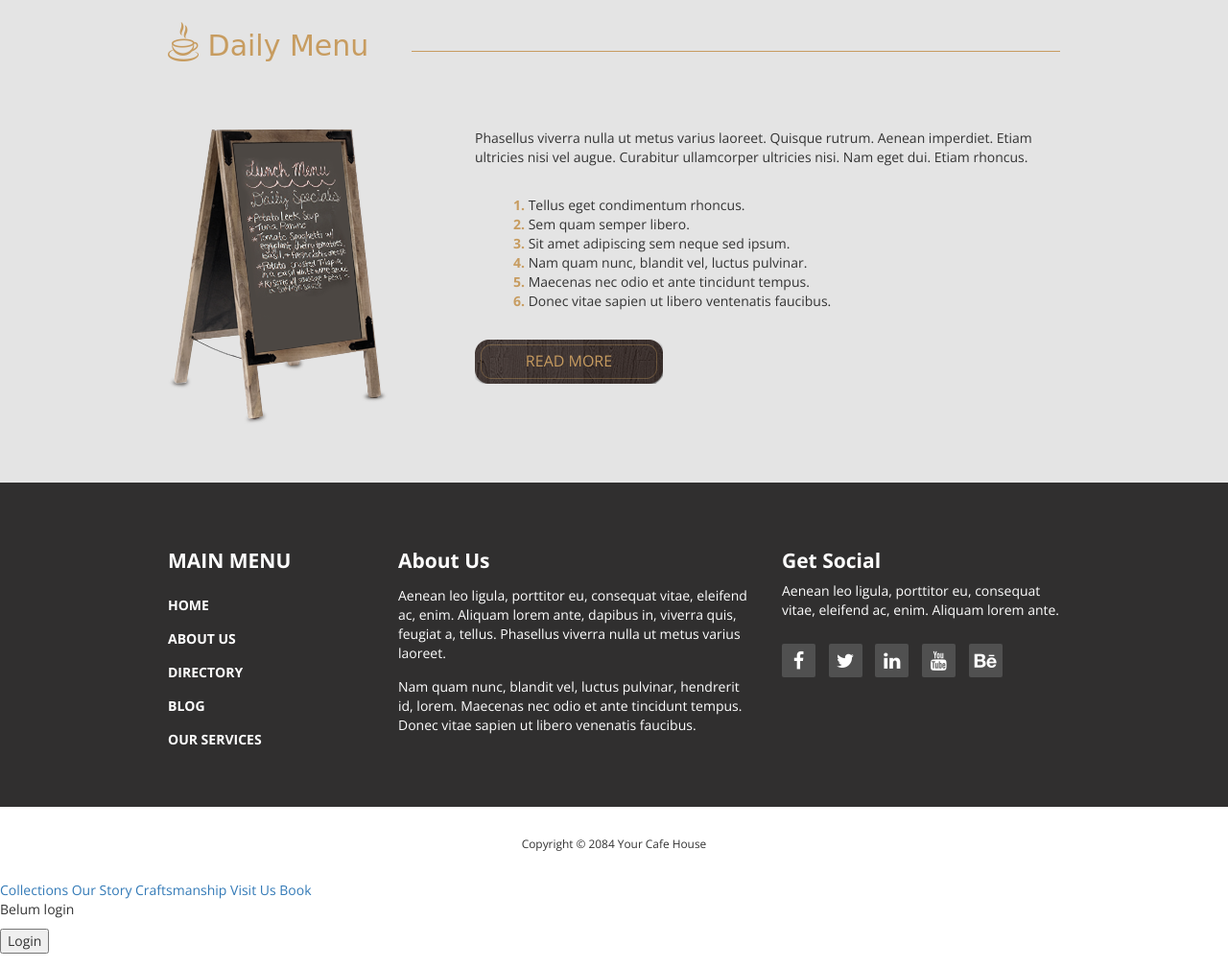
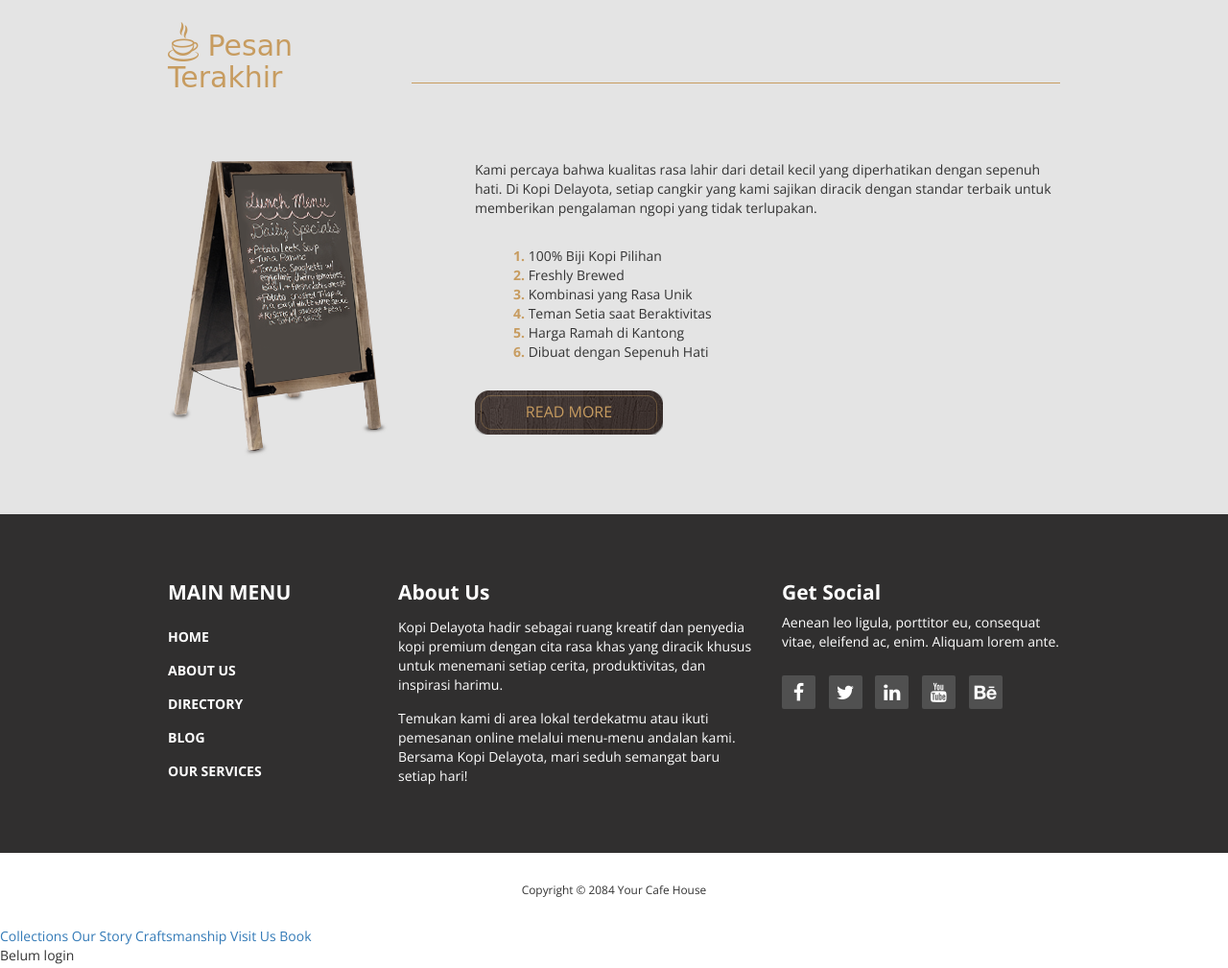
Before and after one commit to v4ntzy/DeCafe, a plain HTML site: page index.html in a window 1280 px wide. Shown: the part 2838-3847 px from the top of the page at 96% size. Drawn offline with nearby package versions, Linux system fonts and the light colour scheme; a web font is replaced by a local one.

Commit message:
Update index.html

```diff
--- a/index.html
+++ b/index.html
@@ -185,7 +185,7 @@ http://www.templatemo.com/tm-466-cafe-house
         <section class="tm-section">
           <div class="row">
             <div class="col-lg-12 tm-section-header-container">
-              <h2 class="tm-section-header gold-text tm-handwriting-font"><img src="img/logo.png" alt="Logo" class="tm-site-logo"> Daily Menu</h2>
+              <h2 class="tm-section-header gold-text tm-handwriting-font"><img src="img/logo.png" alt="Logo" class="tm-site-logo"> Pesan Terakhir</h2>
               <div class="tm-hr-container"><hr class="tm-hr"></div>
             </div>
           </div>
@@ -195,14 +195,14 @@ http://www.templatemo.com/tm-466-cafe-house
                 <img src="img/menu-board.png" alt="Menu board" class="tm-daily-menu-img">
               </div>
               <div class="col-lg-8 col-md-8">
-                <p>Phasellus viverra nulla ut metus varius laoreet. Quisque rutrum. Aenean imperdiet. Etiam ultricies nisi vel augue. Curabitur ullamcorper ultricies nisi. Nam eget dui. Etiam rhoncus.</p>
+                <p>Kami percaya bahwa kualitas rasa lahir dari detail kecil yang diperhatikan dengan sepenuh hati. Di Kopi Delayota, setiap cangkir yang kami sajikan diracik dengan standar terbaik untuk memberikan pengalaman ngopi yang tidak terlupakan.</p>
                 <ol class="margin-top-30">
-                  <li>Tellus eget condimentum rhoncus.</li>
-                  <li>Sem quam semper libero.</li>
-                  <li>Sit amet adipiscing sem neque sed ipsum.</li>
-                  <li>Nam quam nunc, blandit vel, luctus pulvinar.</li>
-                  <li>Maecenas nec odio et ante tincidunt tempus.</li>
-                  <li>Donec vitae sapien ut libero ventenatis faucibus.</li>
+                  <li>100% Biji Kopi Pilihan</li>
+                  <li>Freshly Brewed</li>
+                  <li>Kombinasi yang Rasa Unik</li>
+                  <li>Teman Setia saat Beraktivitas</li>
+                  <li>Harga Ramah di Kantong</li>
+                  <li>Dibuat dengan Sepenuh Hati</li>
                 </ol>
                 <a href="#" class="tm-more-button margin-top-30">Read More</a>
               </div>
@@ -227,8 +227,8 @@ http://www.templatemo.com/tm-466-cafe-house
             </nav>
             <div class="col-lg-5 col-md-5 tm-footer-div">
               <h3 class="tm-footer-div-title">About Us</h3>
-              <p class="margin-top-15">Aenean leo ligula, porttitor eu, consequat vitae, eleifend ac, enim. Aliquam lorem ante, dapibus in, viverra quis, feugiat a, tellus. Phasellus viverra nulla ut metus varius laoreet.</p>
-              <p class="margin-top-15">Nam quam nunc, blandit vel, luctus pulvinar, hendrerit id, lorem. Maecenas nec odio et ante tincidunt tempus. Donec vitae sapien ut libero venenatis faucibus.</p>
+              <p class="margin-top-15">Kopi Delayota hadir sebagai ruang kreatif dan penyedia kopi premium dengan cita rasa khas yang diracik khusus untuk menemani setiap cerita, produktivitas, dan inspirasi harimu.</p>
+              <p class="margin-top-15">Temukan kami di area lokal terdekatmu atau ikuti pemesanan online melalui menu-menu andalan kami. Bersama Kopi Delayota, mari seduh semangat baru setiap hari!</p>
             </div>
             <div class="col-lg-4 col-md-4 tm-footer-div">
               <h3 class="tm-footer-div-title">Get Social</h3>
```
